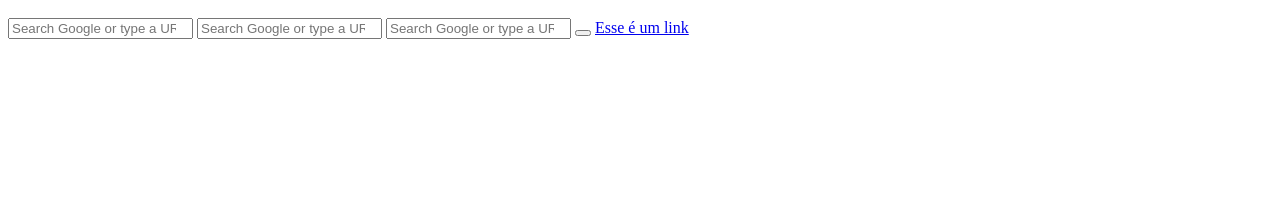
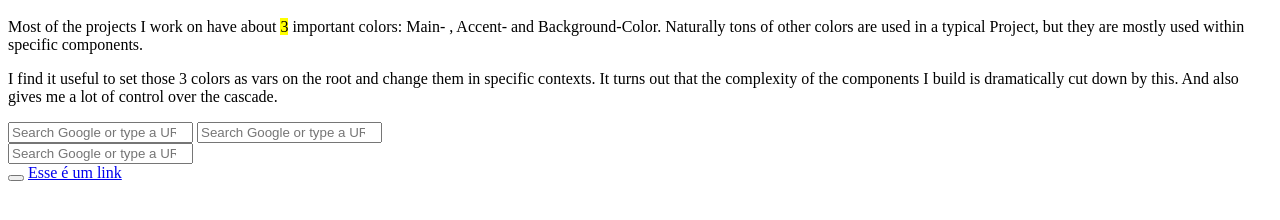
Before and after one commit to JulianoBraz/testNatacha, a plain HTML site: page index.html in a window 1280 px wide. Shown: the part 48-268 px from the top of the page. Drawn offline with Linux system fonts and the light colour scheme.

Commit message:
Second commit

```diff
--- a/index.html
+++ b/index.html
@@ -1,13 +1,23 @@
 <html>
     <head>
         <h1>Primeiro Commit</h1>
+        <style></style>
     </head>
     <body>
+
+        <p>Most of the projects I work on have about <mark>3</mark> important colors: Main- , Accent-  and Background-Color. Naturally tons of other colors are used in a typical Project, but they are mostly used within specific components.</p>
+
+        <p>I find it useful to set those 3 colors as vars on the root and change them in specific contexts. It turns out that the complexity of the components I build is dramatically cut down by this. And also gives me a lot of control over the cascade.</p>
+
         <input id="input" type="search" autocomplete="off" spellcheck="false" role="combobox" aria-controls="matches" placeholder="Search Google or type a URL" aria-expanded="false" aria-live="polite">
 
         <input id="input" type="search" autocomplete="off" spellcheck="false" role="combobox" aria-controls="matches" placeholder="Search Google or type a URL" aria-expanded="false" aria-live="polite">
 
+        <br>
+
         <input id="input" type="search" autocomplete="off" spellcheck="false" role="combobox" aria-controls="matches" placeholder="Search Google or type a URL" aria-expanded="false" aria-live="polite">
+
+        <br>
 
         <button id="voiceSearchButton" class="realbox-icon-button" title="Search by voice" aria-placeholder="Button"></button>
 
```
Also changed, not shown: arquivosCSS/style.css (added).
